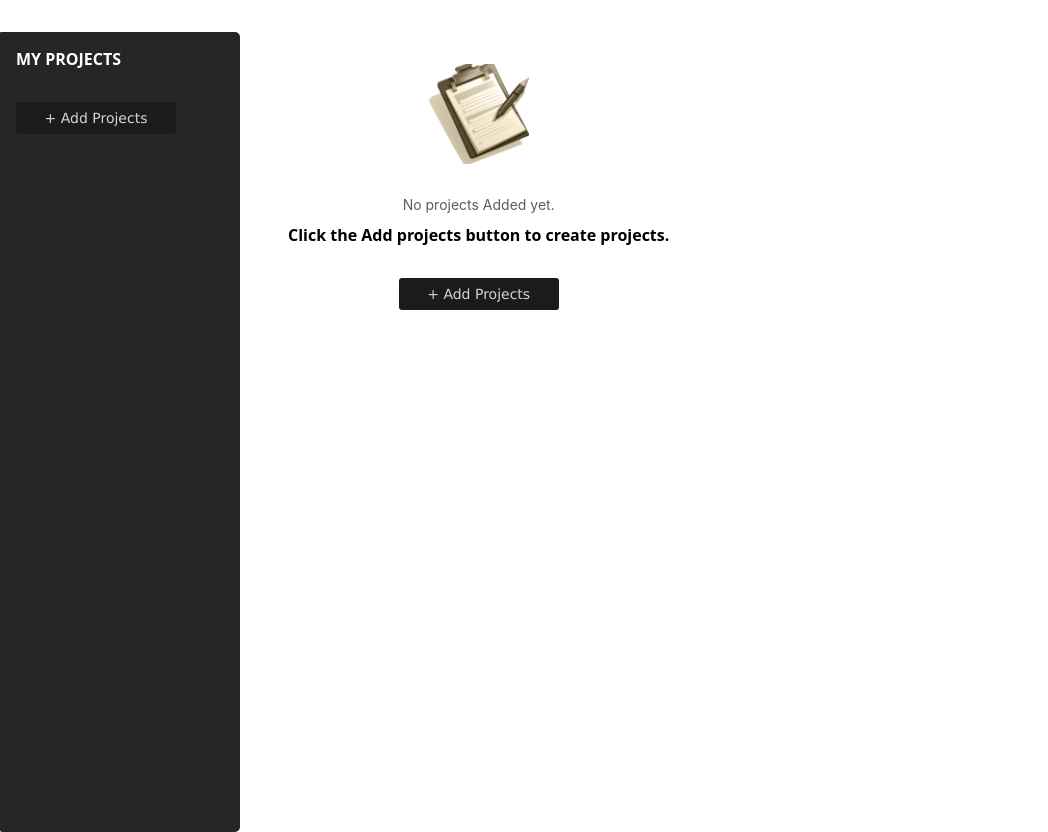
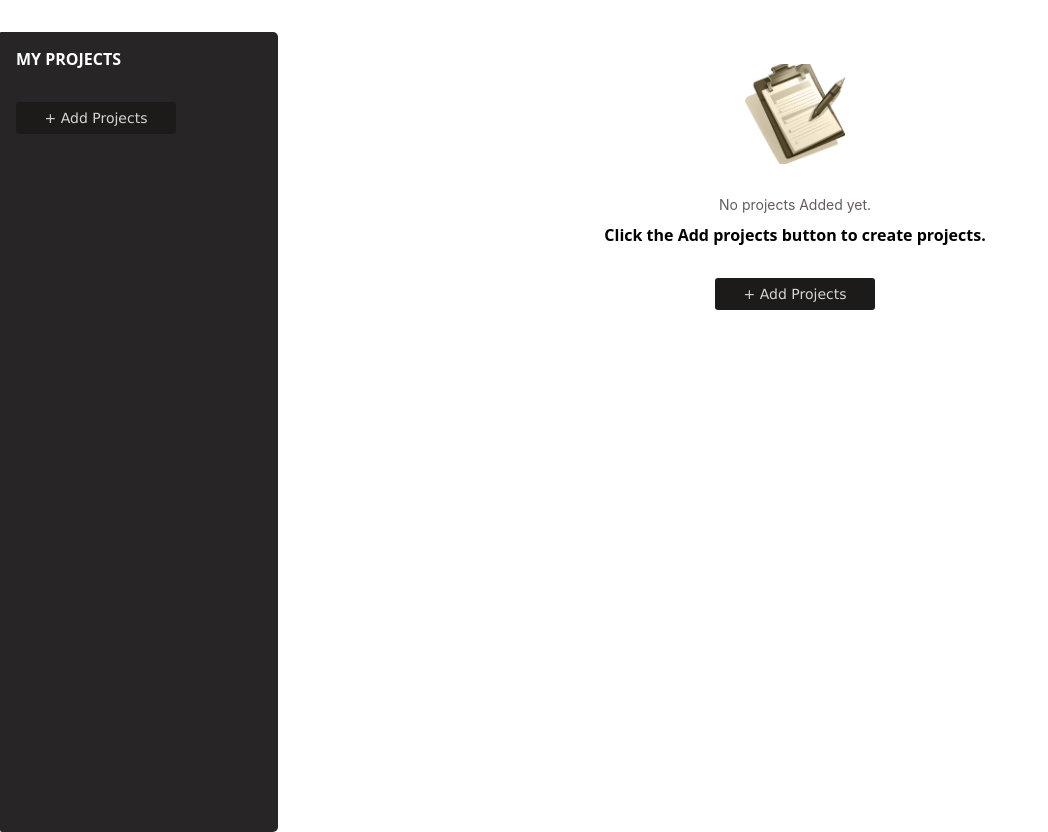
Before and after one commit to Ziaulhuq/Projects-App, a React (Create React App) app: page / in a window 1280 px wide. Shown: the whole page, without its empty margins (0-1048 px from the left). Built offline with nearby package versions, Linux system fonts and the light colour scheme.

Commit message:
u pdating flexbox

```diff
--- a/src/Components/NoPageSelected/NoPageSelected.module.css
+++ b/src/Components/NoPageSelected/NoPageSelected.module.css
@@ -4,6 +4,8 @@
   justify-content: flex-start;
   margin-top: 2rem;
   align-items: center;
+
+  flex-grow: 1;
 }
 img {
   width: 100px;
--- a/src/Components/SideBar/SideBar.module.css
+++ b/src/Components/SideBar/SideBar.module.css
@@ -1,7 +1,7 @@
 .sidebar {
   padding: 1rem;
   background-color: rgb(39, 37, 37);
-  width: 15rem;
+  width: 22%;
   height: 100vh;
   border-radius: 1px 5px 5px 2px;
   color: #fff;
```
